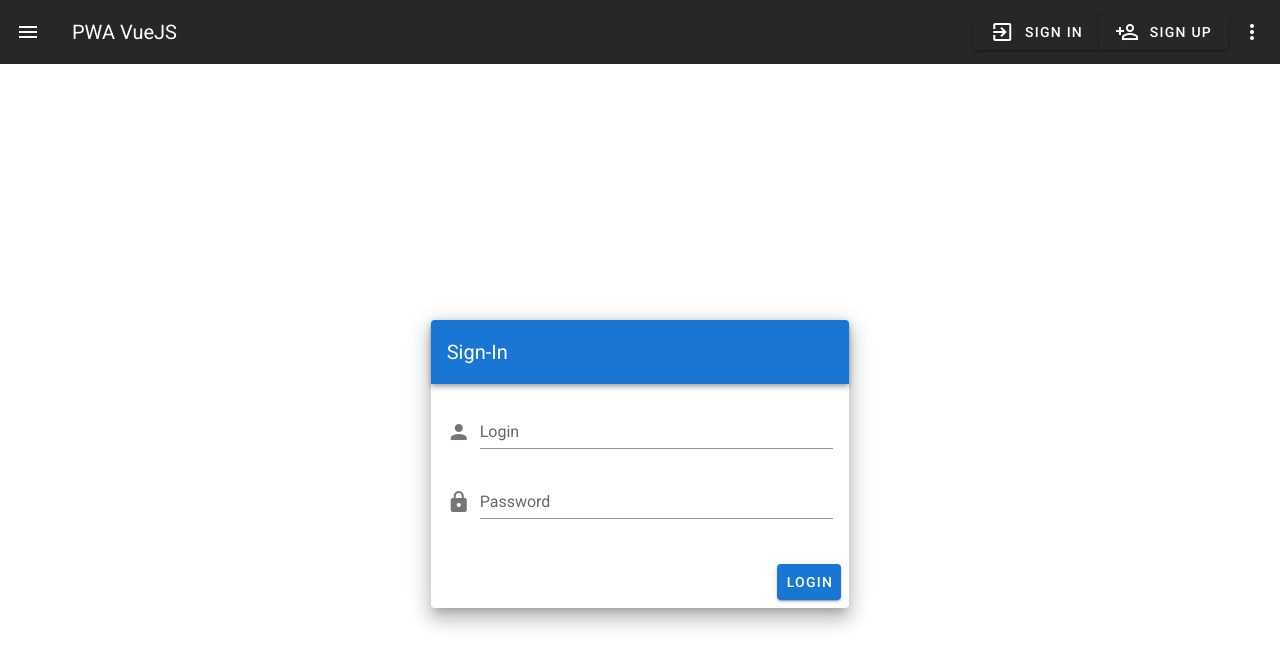
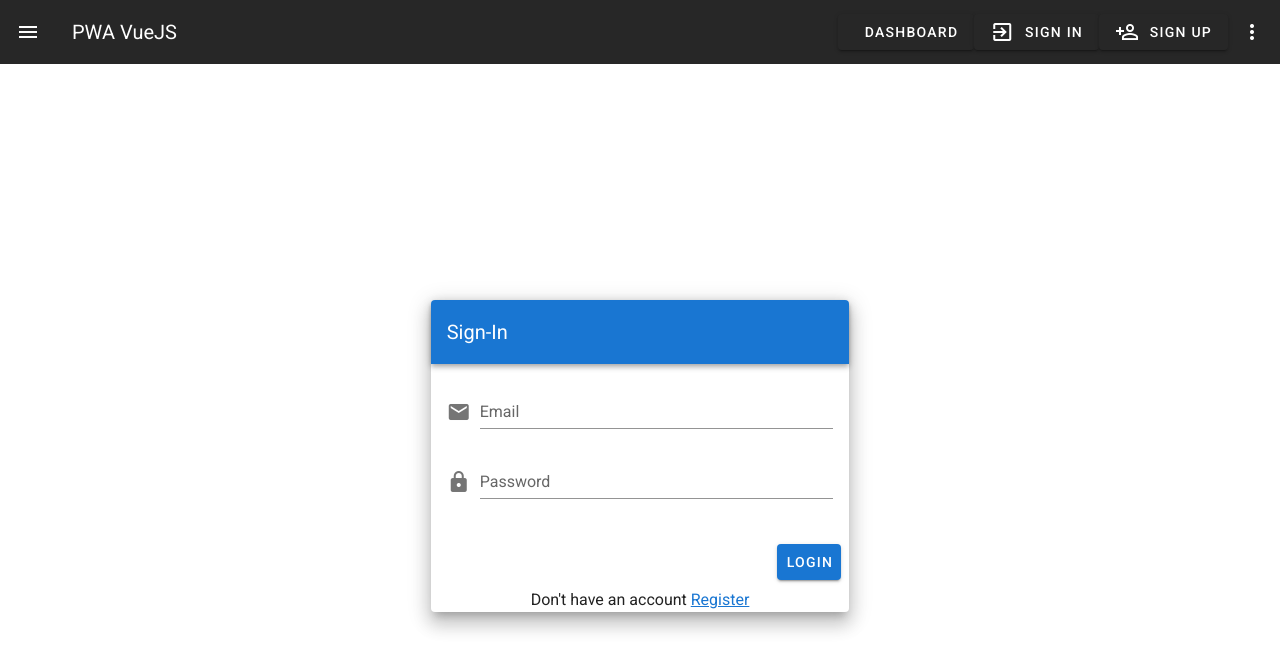
Before and after one commit to alexandersms/pwa-vuejs, a Vue app: page / in a window 1280 px wide. Shown: the top 670 px of the page. Built offline with nearby package versions, Linux system fonts and the light colour scheme.

Commit message:
refacto sign in form

```diff
--- a/src/components/core/AppHeader.vue
+++ b/src/components/core/AppHeader.vue
@@ -6,6 +6,11 @@
       <v-toolbar-title>PWA VueJS</v-toolbar-title>
 
       <v-spacer></v-spacer>
+
+      <v-btn>
+        <v-icon>mdi-desktop-mac-dashboard</v-icon>
+        &nbsp; Dashboard
+      </v-btn>
 
       <v-btn>
         <v-icon>mdi-login-variant</v-icon>
@@ -23,12 +28,6 @@
             <v-icon>mdi-dots-vertical</v-icon>
           </v-btn>
         </template>
-
-        <v-list>
-          <v-list-item v-for="n in 5" :key="n" @click="() => {}">
-            <v-list-item-title>Option {{ n }}</v-list-item-title>
-          </v-list-item>
-        </v-list>
       </v-menu>
     </v-app-bar>
   </div>
--- a/src/components/home/FrmSignIn.vue
+++ b/src/components/home/FrmSignIn.vue
@@ -12,10 +12,11 @@
               <v-card-text>
                 <v-form>
                   <v-text-field
-                    prepend-icon="mdi-account"
-                    name="login"
-                    label="Login"
-                    type="text"
+                    prepend-icon="mdi-email"
+                    name="email"
+                    label="Email"
+                    type="email"
+                    v-model="login.email"
                   ></v-text-field>
                   <v-text-field
                     id="password"
@@ -23,6 +24,7 @@
                     name="password"
                     label="Password"
                     type="password"
+                    v-model="login.password"
                   ></v-text-field>
                 </v-form>
               </v-card-text>
@@ -30,6 +32,11 @@
                 <v-spacer></v-spacer>
                 <v-btn :to="{ name: 'Dashboard' }" color="primary">Login</v-btn>
               </v-card-actions>
+
+              <p class="text-center">
+                Don't have an account
+                <router-link :to="{ name: 'Register' }">Register</router-link>
+              </p>
             </v-card>
           </v-flex>
         </v-layout>
@@ -42,26 +49,11 @@
 export default {
   data() {
     return {
-      items: ["Teacher", "Student"],
-      value: null,
+      login: {
+        email: "",
+        password: "",
+      },
     };
-  },
-  watch: {
-    search(val) {
-      val && val !== this.select && this.querySelections(val);
-    },
-  },
-  methods: {
-    querySelections(v) {
-      this.loading = true;
-      // Simulated ajax query
-      setTimeout(() => {
-        this.items = this.states.filter((e) => {
-          return (e || "").toLowerCase().indexOf((v || "").toLowerCase()) > -1;
-        });
-        this.loading = false;
-      }, 500);
-    },
   },
 };
 </script>
```
